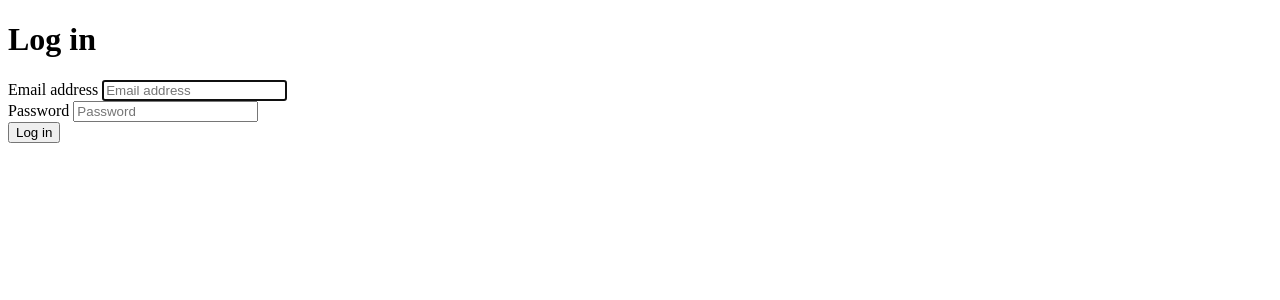
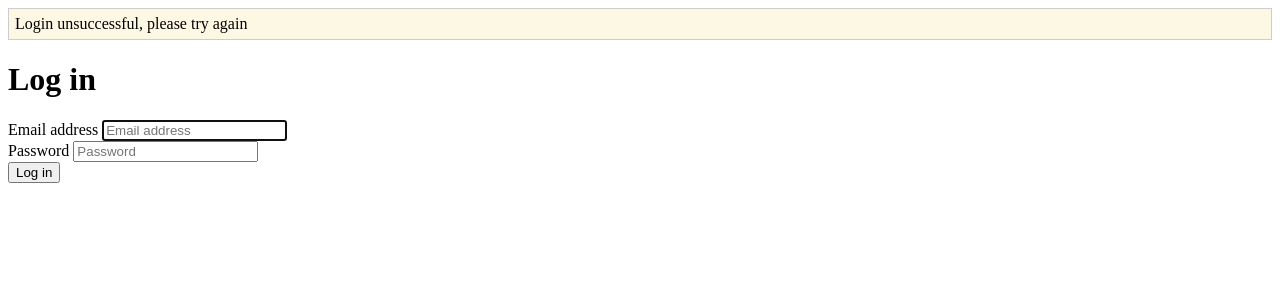
Before and after one commit to konarsada/MVC-Framwork-Using-PHP, a PHP site: page /posts/login/create in a window 1280 px wide. Shown: the top 300 px of the page. Run offline with PHP 8.4, Linux system fonts and the light colour scheme; data that the repository does not hold is empty.

Commit message:
Flash notification messages

```diff
--- a/App/Controllers/Login.php
+++ b/App/Controllers/Login.php
@@ -5,6 +5,7 @@ namespace App\Controllers;
 use \Core\View;
 use \App\Models\User;
 use \App\Auth;
+use \App\Flash;
 
 /**
  * Login controller
@@ -30,9 +31,13 @@ class Login extends \Core\Controller {
         if($user) {
             Auth::login($user);
 
+            Flash::addMessage("Login successful");
+
             $this->redirect(Auth::getReturnToPage());
         }
         else {
+            Flash::addMessage('Login unsuccessful, please try again', Flash::WARNING);
+
             View::renderTemplate('Login/new.html', [
                 'email' => $_POST['email'],
             ]);
@@ -45,7 +50,22 @@ class Login extends \Core\Controller {
      * @return void
      */
     public function destroyAction() {
+        // destroy the session
         Auth::logout();
+
+        $this->redirect('/login/show-logout-message');
+    }
+
+    /**
+     * Show a "logged out" flash message and redirect to the homepage.
+     * Necessary to use the flash messages as they use the session and
+     * at the end of the logout method (destroyAction) the session is destroyed
+     * so a new action needs to be called in order to use the session.
+     *
+     * @return void
+     */
+    public function showLogoutMessageAction() {
+        Flash::addMessage('Logout successful');
 
         $this->redirect('/');
     }
--- a/App/Flash.php
+++ b/App/Flash.php
@@ -8,20 +8,45 @@ namespace App;
  */
 class Flash {
     /**
+     * Success message type
+     *
+     * @var string
+    */
+    const SUCCESS = 'success';
+
+    /**
+     * Information message type
+     *
+     * @var string
+    */
+    const INFO = 'info';
+
+    /**
+     * Warning message type
+     *
+     * @var string
+    */
+    const WARNING = 'warning';
+
+    /**
      * Add a message
      *
      * @param string $message The message content
      *
      * @return void
      */
-    public static function addMessage($message) {
+    public static function addMessage($message, $type = 'success') {
         // Create array in the session if it dosen't already exist
         if(! isset($_SESSION['flash_notifications'])) {
             $_SESSION['flash_notifications'] = [];
         }
 
         // Append the message to the array
-        $_SESSION['flash_notifications'][] = $message;
+        // $_SESSION['flash_notifications'][] = $message;
+        $_SESSION['flash_notifications'][] = [
+            'body' => $message,
+            'type' => $type
+        ];
     }
 
     /**
--- a/App/Views/base.html
+++ b/App/Views/base.html
@@ -3,11 +3,12 @@
 <head>
     <meta charset="UTF-8">
     <title>{% block title %}{% endblock %}</title>
+    <link rel="stylesheet" href="/css/styles.css" />
 </head>
 <body>
     {% for message in flash_messages %}
-        <div>
-            {{ message }}
+        <div class="alert alert-{{ message.type }}">
+            {{ message.body }}
         </div>
     {% endfor %}
     {% block body %}
--- a/Core/Controller.php
+++ b/Core/Controller.php
@@ -85,7 +85,7 @@ abstract class Controller {
      */
     protected function requireLogin() {
         if(! Auth::getUser()) {
-            Flash::addMessage('Please login to access the page');
+            Flash::addMessage('Please login to access the page', Flash::INFO);
 
             Auth::rememberRequestedPage();
 
--- /dev/null
+++ b/public/css/styles.css
@@ -0,0 +1,13 @@
+.alert {
+    border: 1px solid #ccc;
+    padding: 6px;
+}
+.alert-info {
+    background-color: #d9edf7;
+}
+.alert-success {
+    background-color: #dff0d8;
+}
+.alert-warning {
+    background-color: #fcf8e3;
+}
```
